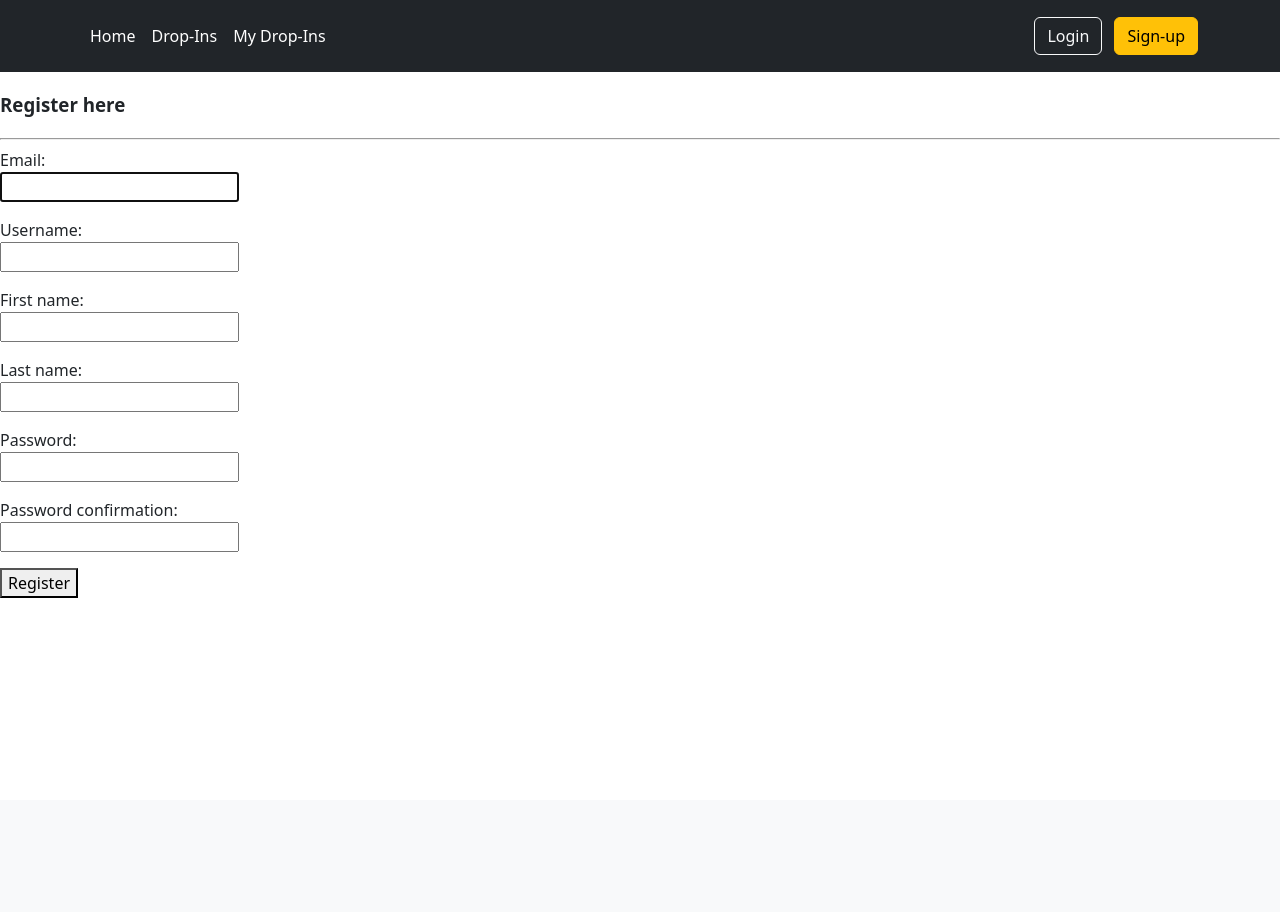
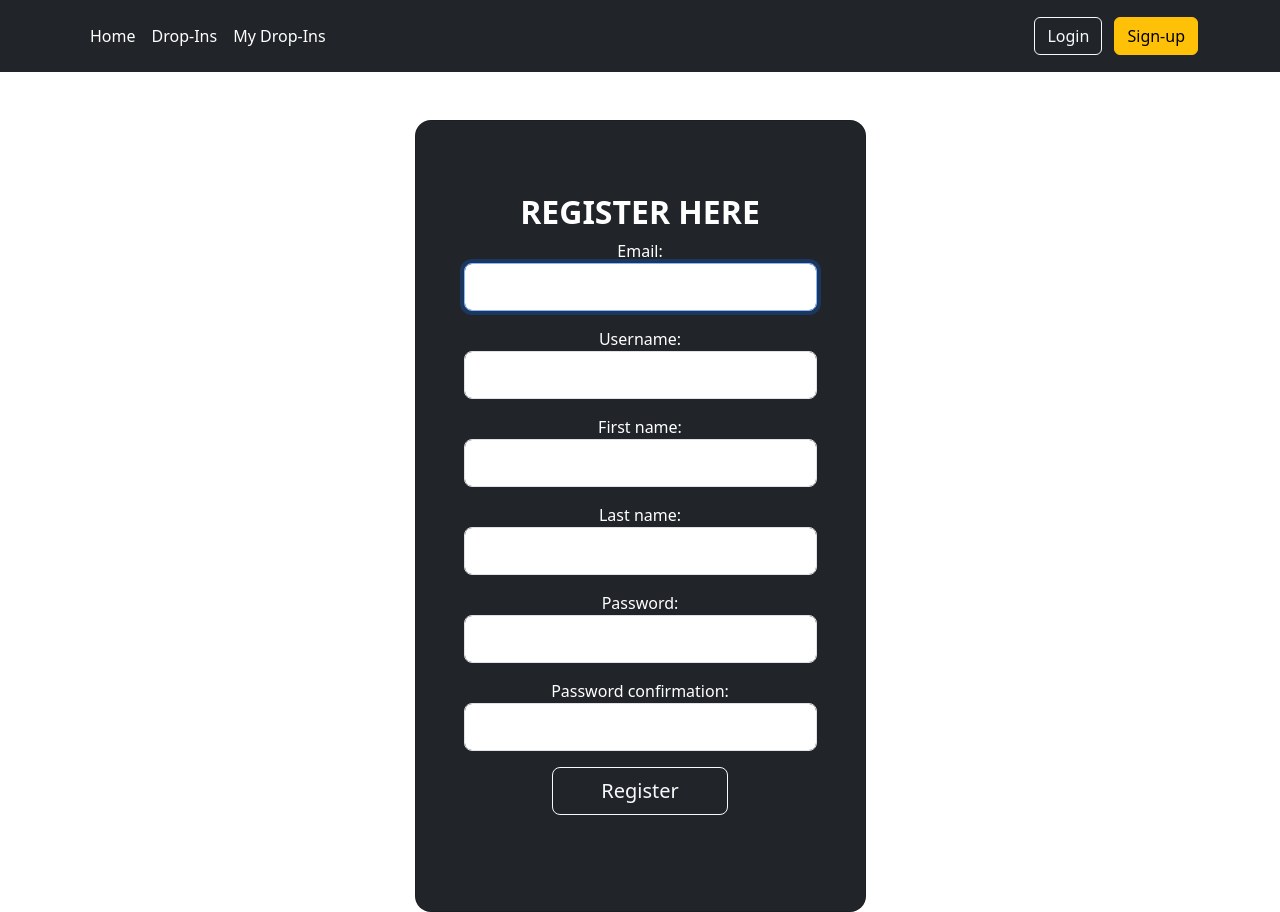
Before and after one commit to smhumph268/hockey-sign-up, a Django app: page /users/register/ in a window 1280 px wide. Before the commit the page ends 598 px from the top, so only its background shows below. Run offline with Django 4.2, Linux system fonts and the light colour scheme.

Commit message:
Inherit starting title text from base.html. Updated styling and behavior of user pages (especially on errors). Built out register.html.

```diff
--- a/hockeysignup/static/base.css
+++ b/hockeysignup/static/base.css
@@ -313,6 +313,10 @@ button{
     border-radius:.375rem;
     transition:border-color .15s ease-in-out,box-shadow .15s ease-in-out
 }
+.form-control.is-invalid,.was-validated .form-control:invalid{
+    border-color:var(--bs-danger)!important;
+    padding-right:calc(1.5em + .75rem);
+}
 @media (prefers-reduced-motion:reduce){
     .form-control{
         transition:none
@@ -564,11 +568,11 @@ button{
     border:var(--bs-alert-border);
     border-radius:var(--bs-alert-border-radius)
 }
-.alert-primary{
-    --bs-alert-color:var(--bs-primary-text);
-    --bs-alert-bg:var(--bs-primary-bg-subtle);
-    --bs-alert-border-color:var(--bs-primary-border-subtle);
-    --bs-alert-link-color:var(--bs-primary-text)
+.alert-danger{
+    --bs-alert-color:var(--bs-danger-text);
+    --bs-alert-bg:var(--bs-danger-bg-subtle);
+    --bs-alert-border-color:var(--bs-danger-border-subtle);
+    --bs-alert-link-color:var(--bs-danger-text)
 }
 .nav{
     --bs-nav-link-padding-x:1rem;
@@ -729,6 +733,9 @@ button{
     --bs-text-opacity:1;
     color:rgba(var(--bs-secondary-rgb),var(--bs-text-opacity))!important
 }
+.text-danger{
+    --bs-text-opacity:1;color:rgba(var(--bs-danger-rgb),var(--bs-text-opacity))!important
+}
 .bg-dark{
     --bs-bg-opacity:1;
     background-color:rgba(var(--bs-dark-rgb),var(--bs-bg-opacity))!important
--- a/hockeysignup/templates/base.html
+++ b/hockeysignup/templates/base.html
@@ -5,7 +5,7 @@
     <meta name="viewport" content="width=device-width, initial-scale=1">
     <meta name="description" content="">
     <meta name="author" content="Shane Humphrey">
-	<title>{% block title %}614 Sign Up{% endblock title %}</title>
+	<title>614 Sign Up{% block title %}{% endblock title %}</title>
 
     {% load static %}
     <link rel="stylesheet" href="{% static 'base.css' %}">
--- a/hockeysignup/users/forms.py
+++ b/hockeysignup/users/forms.py
@@ -1,13 +1,41 @@
 from django import forms
+from django.contrib.auth import password_validation
 from django.contrib.auth.forms import UserCreationForm, AuthenticationForm, UsernameField
 from .models import CustomUser
 
 
 class UserRegistrationForm(UserCreationForm):
-    email = forms.EmailField(max_length=254, required=True)
-    username = forms.CharField(max_length=30)
-    first_name = forms.CharField(max_length=30, required=True)
-    last_name = forms.CharField(max_length=30, required=True)
+    email = forms.EmailField(
+        max_length=254,
+        required=True,
+        widget=forms.widgets.EmailInput(attrs={'class': 'form-control form-control-lg'})
+    )
+    username = forms.CharField(
+        max_length=30,
+        widget=forms.widgets.TextInput(attrs={'class': 'form-control form-control-lg'})
+    )
+    first_name = forms.CharField(
+        max_length=30,
+        required=True,
+        widget=forms.widgets.TextInput(attrs={'class': 'form-control form-control-lg'})
+    )
+    last_name = forms.CharField(
+        max_length=30,
+        required=True,
+        widget=forms.widgets.TextInput(attrs={'class': 'form-control form-control-lg'})
+    )
+    password1 = forms.CharField(
+        label="Password",
+        strip=False,
+        widget=forms.PasswordInput(attrs={'autocomplete': 'new-password', 'class': 'form-control form-control-lg'}),
+        help_text=password_validation.password_validators_help_text_html()
+    )
+    password2 = forms.CharField(
+        label="Password confirmation",
+        strip=False,
+        widget=forms.PasswordInput(attrs={'autocomplete': 'new-password', 'class': 'form-control form-control-lg'}),
+        help_text="Enter the same password as before, for verification."
+    )
 
     class Meta:
         model = CustomUser
--- a/hockeysignup/users/templates/users/login.html
+++ b/hockeysignup/users/templates/users/login.html
@@ -1,5 +1,5 @@
 {% extends "base.html" %}
-{% block title %}614 Sign Up - Login{% endblock title %}
+{% block title %} - Login{% endblock title %}
 {% block content %}
   {% if user.is_authenticated %}
     <h2 style="text-align: center;">Already logged in as {{user.username}}</h2>
@@ -23,7 +23,7 @@
                             <p>{{ field.label }}: <br> {{ field }}</p>
                         {% endfor %}
                         {% for error in form.non_field_errors %}
-                            <div class="alert alert-primary" role="alert">
+                            <div class="alert alert-danger" role="alert">
                                 <strong>{{ error|escape }}</strong>
                             </div>
                         {% endfor %}
--- a/hockeysignup/users/templates/users/logout.html
+++ b/hockeysignup/users/templates/users/logout.html
@@ -1,5 +1,5 @@
 {% extends "base.html" %}
-{% block title %}614 Sign Up - Logout{% endblock title %}
+{% block title %} - Logout{% endblock title %}
 {% block script %}
   <script type="text/javascript">
     setTimeout(function() {window.location.href = "{% url 'users:home' %}";}, 3000);
--- a/hockeysignup/users/templates/users/register.html
+++ b/hockeysignup/users/templates/users/register.html
@@ -1,24 +1,46 @@
 {% extends "base.html" %}
-{% block title %}614 Sign Up - Register{% endblock title %}
+{% block title %} - Register{% endblock title %}
 {% block content %}
   {% if user.is_authenticated %}
     <h2 style="text-align: center;">Already logged in as {{user.username}}. Logout to register a new account.</h2>
   {% else %}
-    <h3>Register here</h3>
-    <hr>
+    <section class="vh-100 gradient-custom">
+      <div class="container py-5 h-100">
+        <div class="row d-flex justify-content-center align-items-center h-100">
+          <div class="col-12 col-md-8 col-lg-6 col-xl-5">
+            <div class="card bg-dark text-white" style="border-radius: 1rem;">
+              <div class="card-body p-5 text-center">
+
+                <div class="mb-md-5 mt-md-4 pb-2">
+
+                  <h2 class="fw-bold mb-2 text-uppercase">Register here</h2>
+
+                  <div class="form-outline form-white mb-4">
                     <form action="" method="POST">
                         {% csrf_token %}
-
                         {% for field in form %}
                             <div>
-            <p>{{ field.label }}: <br> {{ field }}</p>
-
+                                <p {% if field.errors %}class="text-danger"{% endif %}>{{ field.label }}: <br> {{ field }}
                                 {% for error in field.errors %}
-                <small style="color: red">{{ error }}</small>
+                                    <small>{{ error }}</small>
                                 {% endfor %}
+                                </p>
                             </div>
                         {% endfor %}
-    <button type="submit">Register</button>
+                        {% for error in form.non_field_errors %}
+                            <div class="alert alert-danger" role="alert">
+                                <strong>{{ error|escape }}</strong>
+                            </div>
+                        {% endfor %}
+                    <button class="btn btn-outline-light btn-lg px-5" type="submit">Register</button>
                     </form>
+                  </div>
+                </div>
+              </div>
+            </div>
+          </div>
+        </div>
+      </div>
+    </section>
   {% endif %}
 {% endblock content %}
--- a/hockeysignup/users/views.py
+++ b/hockeysignup/users/views.py
@@ -27,8 +27,15 @@ def register(request):
 
             messages.success(request, f'Your account has been created. You can log in now!')
             return HttpResponseRedirect(reverse('users:login'))
+        else:
+            for field in form.errors:
+                form[field].field.widget.attrs['class'] += ' is-invalid'
     else:
         form = UserRegistrationForm()
+        # Append css class to every field that contains errors.
+        for field in form.errors:
+            form[field].field.widget.attrs['class'] += ' my-css-class'
+
 
     context = {'form': form}
     return render(request, 'users/register.html', context)
```
Lines whose indentation alone changed are shown as unchanged.
